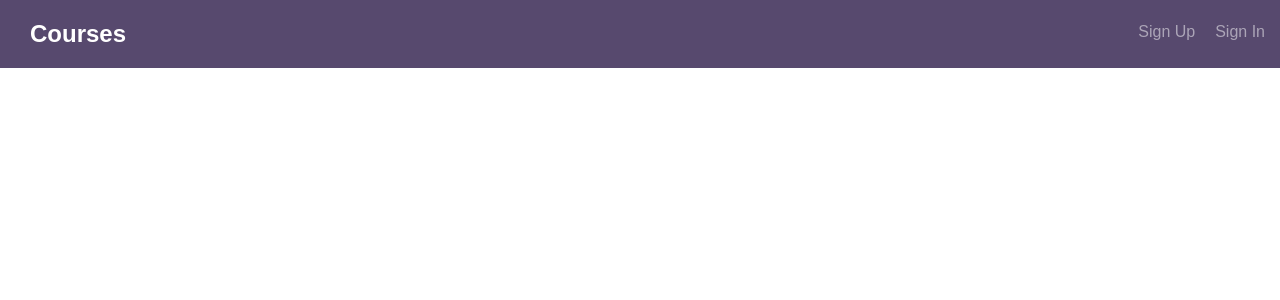
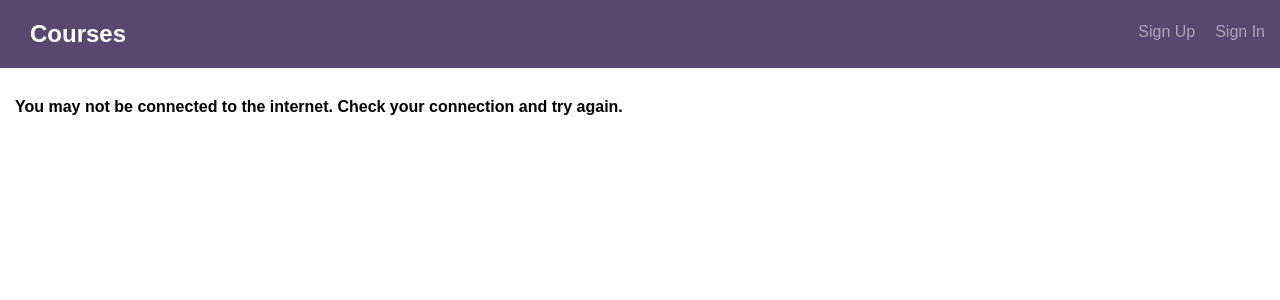
Before and after one commit to michaelacook/course-catalogue-client, a React (Create React App) app in the folder client/: page / in a window 1280 px wide. Shown: the top 300 px of the page. Built offline with nearby package versions, Linux system fonts and the light colour scheme; no server answers.

Commit message:
Add no internet message

```diff
--- a/client/src/components/CourseDetail.js
+++ b/client/src/components/CourseDetail.js
@@ -1,7 +1,7 @@
 import React, { useState, useEffect, useContext } from "react"
 import { Link, useHistory, useParams } from "react-router-dom"
 import Context from "./provider"
-import ReactMarkdown from 'react-markdown'
+import ReactMarkdown from "react-markdown"
 
 export default function CourseDetail() {
   const [author, setAuthor] = useState("")
--- a/client/src/components/Courses.js
+++ b/client/src/components/Courses.js
@@ -5,13 +5,21 @@ import CourseButton from "./CourseButton"
 
 export default function Courses() {
   const [courses, setCourses] = useState([])
+  const [error, setError] = useState("")
   const { service } = useContext(Context)
   const { user } = useContext(Context)
 
   useEffect(() => {
-    service.getCourses().then((data) => {
-      setCourses(data.courses.rows)
-    })
+    service
+      .getCourses()
+      .then((data) => {
+        setCourses(data.courses.rows)
+      })
+      .catch((error) => {
+        setError(
+          "You may not be connected to the internet. Check your connection and try again."
+        )
+      })
   }, courses)
 
   const coursesList = []
@@ -23,6 +31,11 @@ export default function Courses() {
 
   return (
     <div className="bounds">
+      {error ? (
+        <div className="message">
+          <h2>{error}</h2>
+        </div>
+      ) : null}
       {coursesList}
       <div className="grid-33">
         {user ? (
--- a/client/src/components/NotFound.js
+++ b/client/src/components/NotFound.js
@@ -1,4 +1,4 @@
-import React from 'react'
+import React from "react"
 
 /**
  * Render a simple 404 page
@@ -8,8 +8,8 @@ export default () => {
     <div className="bounds">
       <div className="grid-66">
         <div>
-         <h1>Not Found</h1>
-         <p>Oops! Whatever you're looking for, it's not here.</p>
+          <h1>Not Found</h1>
+          <p>Oops! Whatever you're looking for, it's not here.</p>
         </div>
       </div>
     </div>
--- a/client/src/components/UpdateCourse.js
+++ b/client/src/components/UpdateCourse.js
@@ -23,9 +23,19 @@ export default function UpdateCourse() {
   }
 
   function submit() {
-    service.updateCourse({
-      title, description, estimatedTime, materialsNeeded
-    }, user.id, id, user.email, user.password)
+    service
+      .updateCourse(
+        {
+          title,
+          description,
+          estimatedTime,
+          materialsNeeded,
+        },
+        user.id,
+        id,
+        user.email,
+        user.password
+      )
       .then(() => {
         history.push(`/courses/${id}`)
       })
@@ -69,7 +79,9 @@ export default function UpdateCourse() {
                         value={title}
                       />
                       {/* course creator name */}
-                      <p>By {author.firstName} {author.lastName}</p>
+                      <p>
+                        By {author.firstName} {author.lastName}
+                      </p>
                     </div>
                     <div className="course--description">
                       <div>
@@ -121,10 +133,7 @@ export default function UpdateCourse() {
                   <button className="button" type="submit">
                     Update Course
                   </button>
-                  <button
-                    className="button button-secondary"
-                    onClick={cancel}
-                  >
+                  <button className="button button-secondary" onClick={cancel}>
                     Cancel
                   </button>
                 </div>
--- a/client/src/styles/global.css
+++ b/client/src/styles/global.css
@@ -758,3 +758,11 @@ input:focus {
 .course--description textarea {
   margin-bottom: 20px;
 }
+
+.message {
+  margin-bottom: 20px;
+}
+
+.warning {
+  color: red
+}
```
